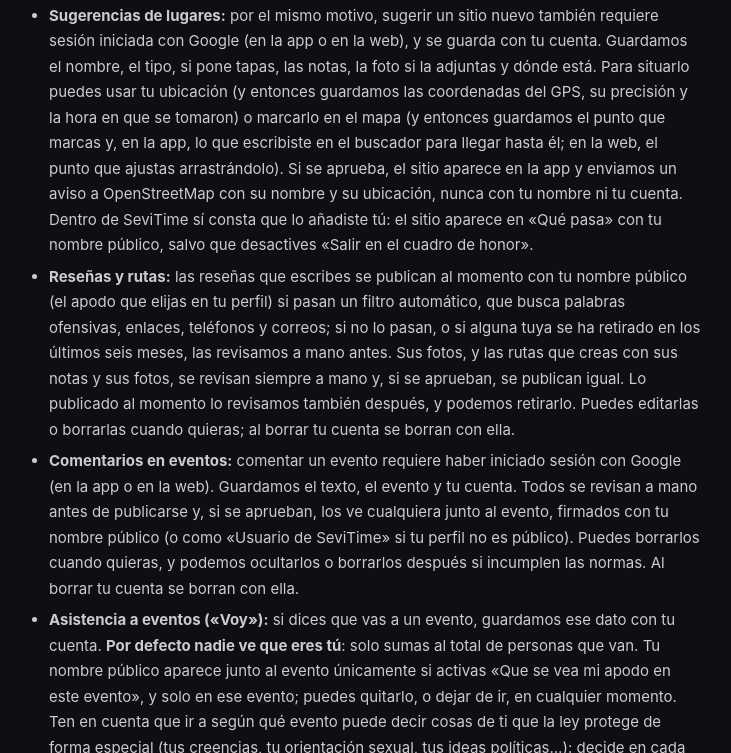
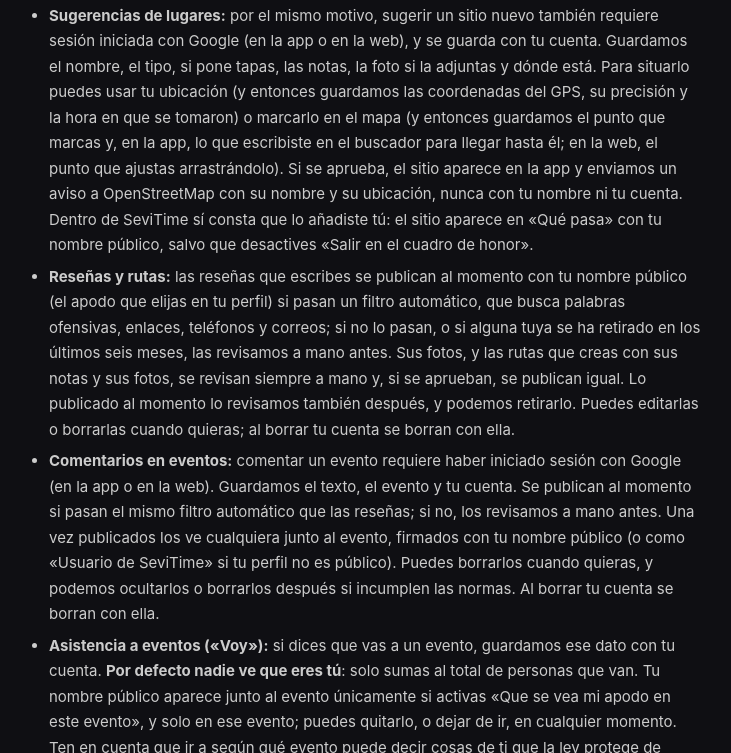
Before and after one commit to sevitime/privacidad, a plain HTML site: page index.html in a window 1280 px wide. Shown: the part 2047-2800 px from the top of the page, without its empty margins (275-1006 px from the left). Drawn offline with Linux system fonts and the light colour scheme.

Commit message:
Comentarios de eventos: se publican al momento si pasan el filtro
Co-Authored-By: Claude Opus 5.5 <noreply@anthropic.com>

```diff
--- a/index.html
+++ b/index.html
@@ -78,7 +78,7 @@
 
 <header>
   <h1>Política de Privacidad</h1>
-  <p>SeviTime · Última actualización: 15 de noviembre de 2026 (las reseñas se publican al momento si pasan un filtro automático, sus fotos se siguen revisando a mano, y se puede denunciar una reseña)</p>
+  <p>SeviTime · Última actualización: 15 de noviembre de 2026 (las reseñas y los comentarios de eventos se publican al momento si pasan un filtro automático, las fotos se siguen revisando a mano, y se puede denunciar una reseña)</p>
 </header>
 
 <main>
@@ -205,9 +205,10 @@
     <li>
       <strong>Comentarios en eventos:</strong> comentar un evento requiere
       haber iniciado sesión con Google (en la app o en la web). Guardamos el
-      texto, el evento y tu cuenta. Todos se revisan a mano antes de
-      publicarse y, si se aprueban, los ve cualquiera junto al evento, firmados
-      con tu nombre público (o como «Usuario de SeviTime» si tu perfil no es
+      texto, el evento y tu cuenta. Se publican al momento si pasan el mismo
+      filtro automático que las reseñas; si no, los revisamos a mano antes. Una
+      vez publicados los ve cualquiera junto al evento, firmados con tu nombre
+      público (o como «Usuario de SeviTime» si tu perfil no es
       público). Puedes borrarlos cuando quieras, y podemos ocultarlos o
       borrarlos después si incumplen las normas. Al borrar tu cuenta se borran
       con ella.
```
